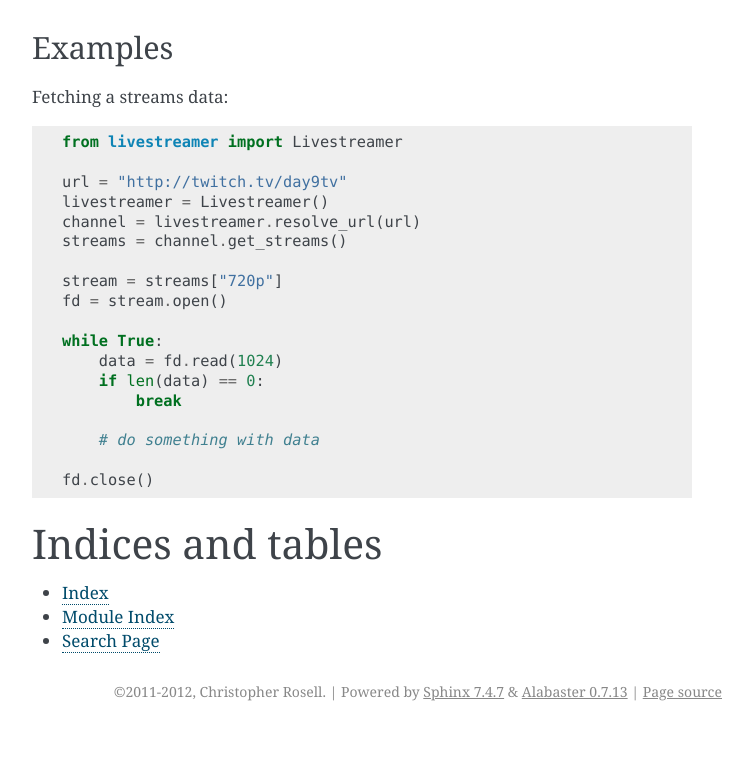
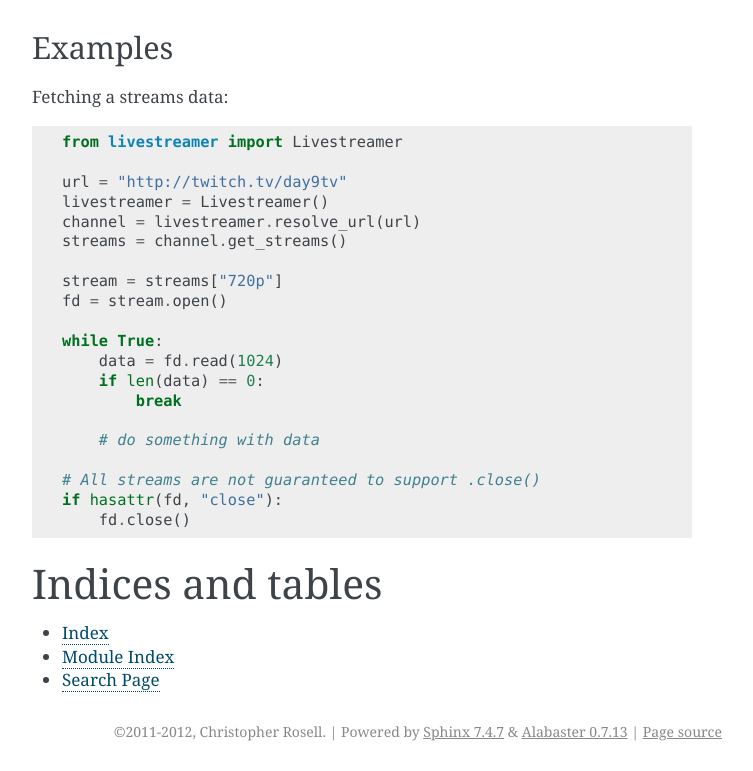
Before and after one commit to streamlink/streamlink, a Sphinx documentation site: the page built from docs/index.rst, in a window 1280 px wide and 900 px high, scrolled down 1312 px, cut to the strip 129-900 px from the top of the window. Shown: the whole strip, without its empty margins (388-1141 px from the left). Built offline with Sphinx 7.4.7, drawn with Linux system fonts in a browser that asks for light colours; before the commit the page ends 2172 px from its top, so only the background shows below that.

Commit message:
Update example in docs.
Fixes #55.

```diff
--- a/docs/index.rst
+++ b/docs/index.rst
@@ -80,7 +80,9 @@ Fetching a streams data::
 
         # do something with data
 
-    fd.close()
+    # All streams are not guaranteed to support .close()
+    if hasattr(fd, "close"):
+        fd.close()
 
 
 
```
